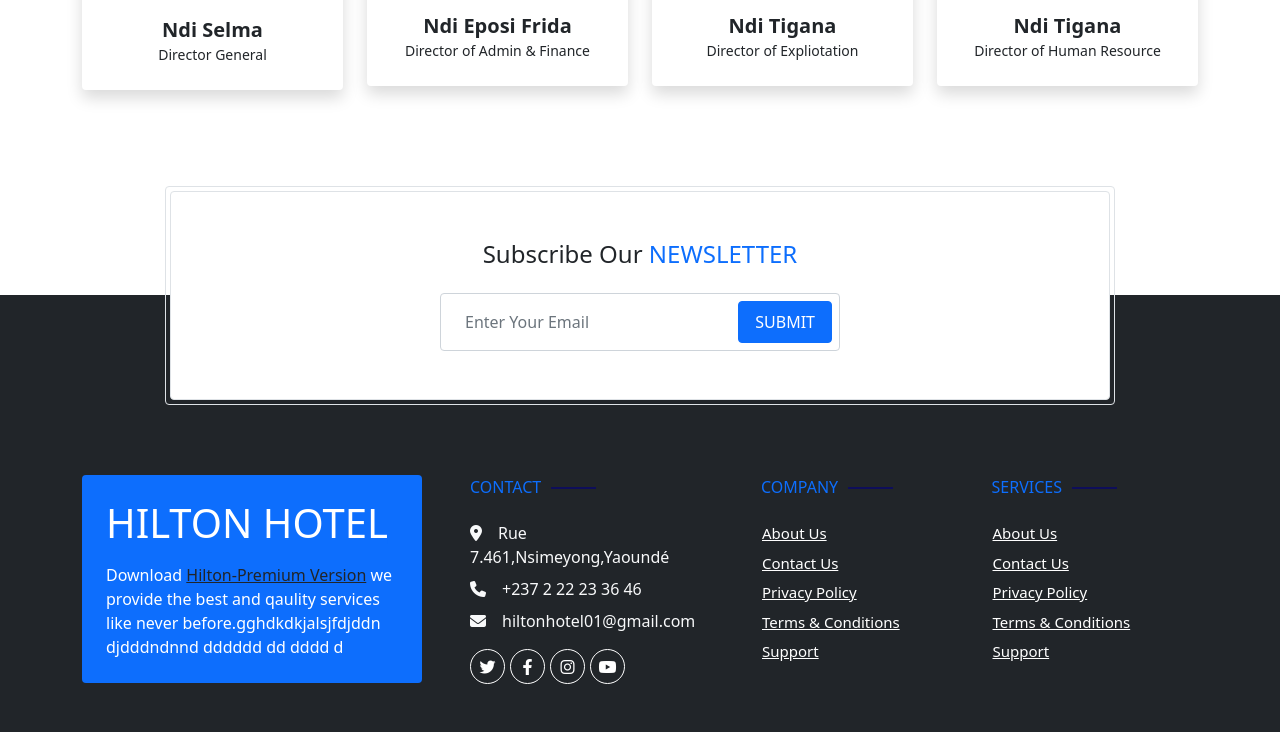
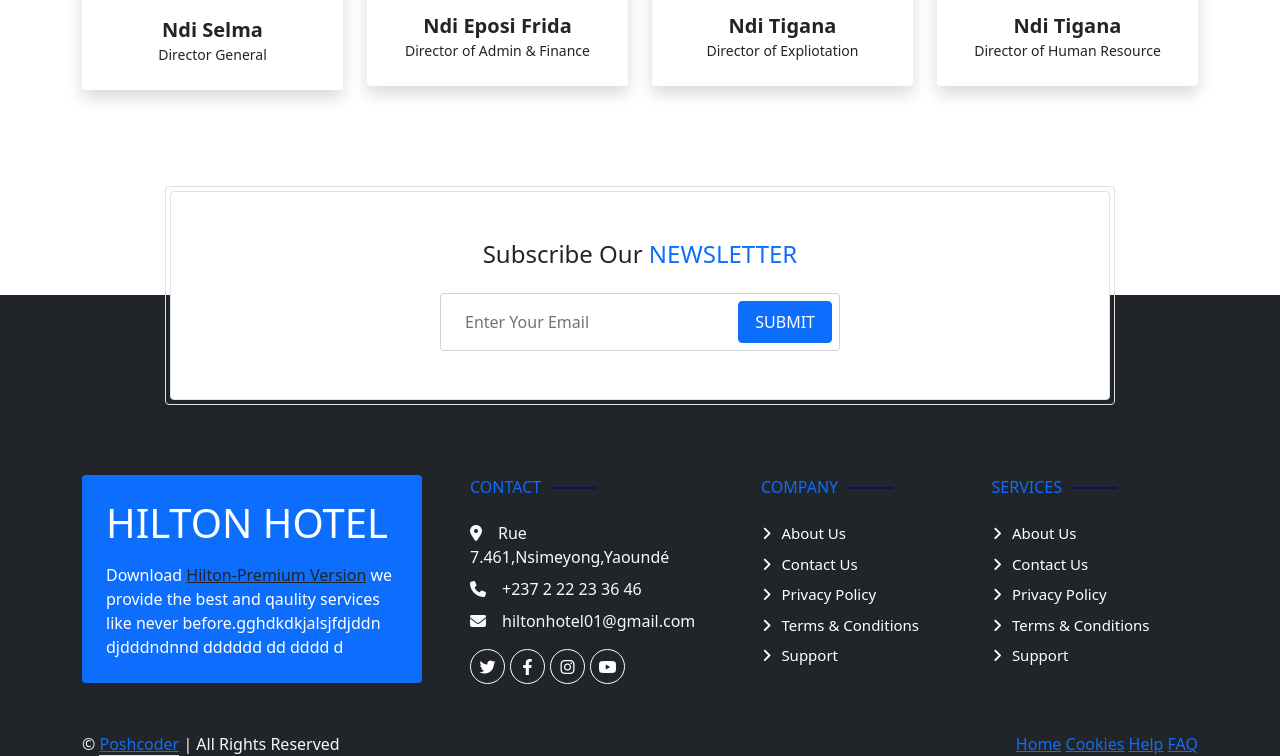
Before and after one commit to Porshcoder/hilton-hotel, a plain HTML site: page index.html in a window 1280 px wide. Shown: the part 4417-5173 px from the top of the page. Before the commit the page ends 5149 px from the top, so only its background shows below. Drawn offline with nearby package versions, Linux system fonts and the light colour scheme; files whose address does not match are found by name.

Commit message:
complete website

```diff
--- a/index.css
+++ b/index.css
@@ -186,4 +186,19 @@ body{
     font-weight: normal;
     text-transform: capitalize;
     transition: 0.3s;
+    text-decoration: none;
 }
+
+.footer .btn.btn-link::before{
+    position: relative;
+    content: "\f105";
+     font-family:"Font Awesome 5 Free";
+     font-weight: 900;
+     margin-right: 10px;
+}
+
+.footer .btn.btn-link:hover{
+    letter-spacing: 1px;
+    box-shadow: none;
+
+}
--- a/index.html
+++ b/index.html
@@ -766,6 +766,25 @@
                    </div>
                </div>
             </div>
+
+            <div class="container">
+                <div class="copyright">
+                    <div class="row">
+                        <div class="col-md-6 text-center text-md-start mb-3 mb-md-0">
+                            &copy; <a href="" class="border-bottom">Poshcoder</a> | All Rights Reserved
+                        </div>
+                        <div class="col-md-6 text-center text-md-end ">
+                            <div class="footer-menu">
+                                <a href="">Home</a>
+                                <a href="">Cookies</a>
+                                <a href="">Help</a>
+                                <a href="">FAQ</a>
+
+                            </div>
+                        </div>
+                    </div>
+                </div>
+            </div>
        </div>
 
 
```
